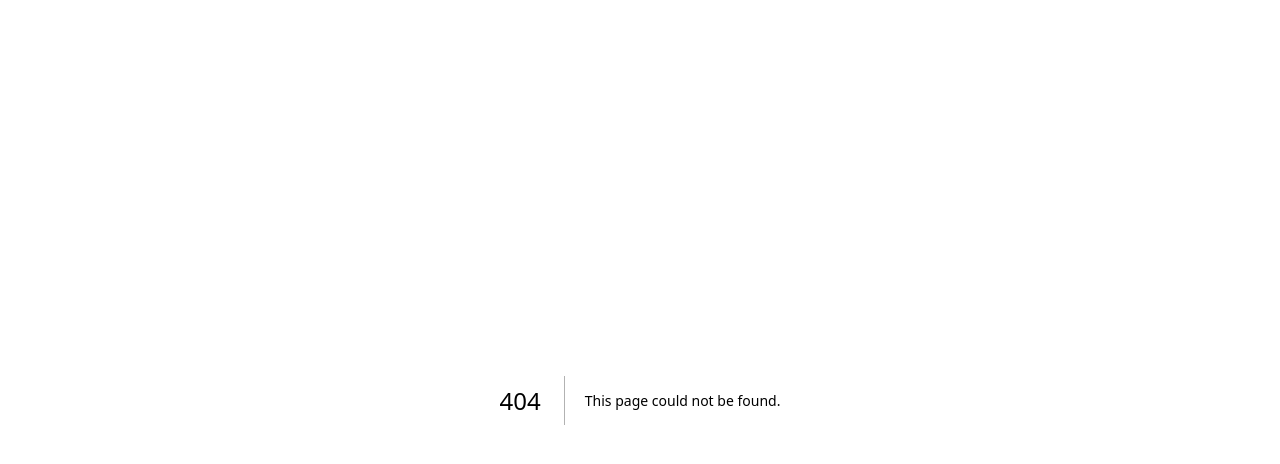
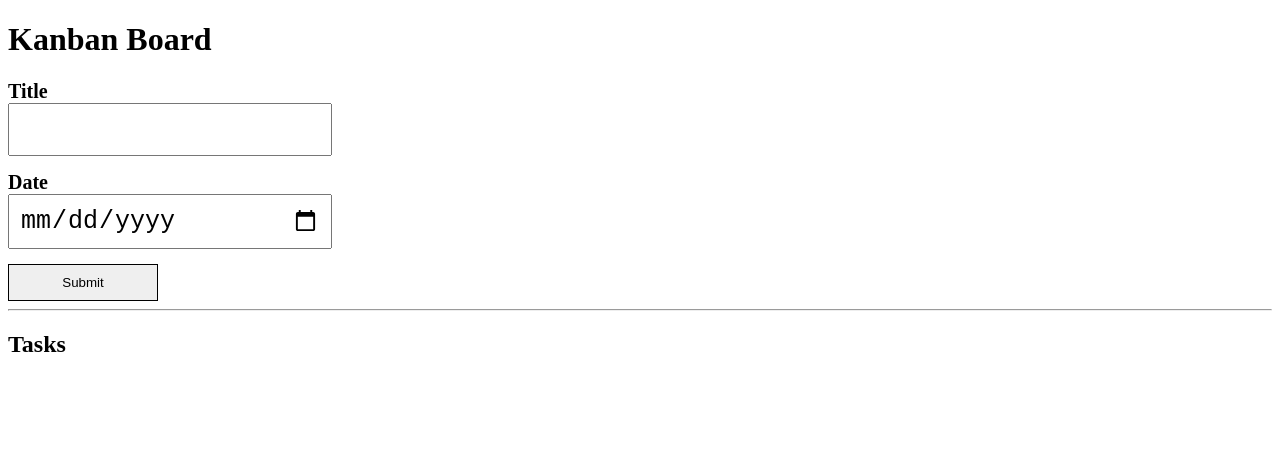
Before and after one commit to info-vivekranjan/react-problems-1, a Next.js app: page /kanban-board in a window 1280 px wide. Before the commit this address had no page. Shown: the top 464 px of the page. Built offline with nearby package versions, Linux system fonts and the light colour scheme.

Commit message:
Kanban board implementation form

```diff
--- /dev/null
+++ b/src/app/kanban-board/kanbanType.ts
@@ -0,0 +1,12 @@
+export enum STATUA_TYPES {
+  TODO = "TODO",
+  IN_PROGRESS = "IN_PROGRESS",
+  DONE = "DONE",
+}
+
+export interface KanbanDataType {
+  id: number;
+  title: string;
+  date: string;
+  status: STATUA_TYPES;
+}
--- /dev/null
+++ b/src/app/kanban-board/page.tsx
@@ -0,0 +1,94 @@
+"use client";
+
+import React, { useState } from "react";
+import { KanbanDataType, STATUA_TYPES } from "./kanbanType";
+
+export default function KanbanBoard() {
+  const [formInput, setFormInput] = useState({
+    title: "",
+    date: "",
+  });
+  const [task, setTask] = useState<KanbanDataType[]>([]);
+
+  const handleChange = (e: React.ChangeEvent<HTMLInputElement>) => {
+    const { name, value } = e.target;
+
+    setFormInput((prev) => {
+      return {
+        ...prev,
+        [name]: value,
+      };
+    });
+  };
+
+  const handleSubmit = (e: React.SyntheticEvent) => {
+    e.preventDefault();
+    console.log("Submitting...");
+
+    const payload: KanbanDataType = {
+      id: Date.now(),
+      title: formInput.title,
+      date: formInput.date,
+      status: STATUA_TYPES.TODO,
+    };
+
+    setTask((prev) => [...prev, payload]);
+    setFormInput({ title: "", date: "" });
+  };
+
+  console.log(task);
+
+  return (
+    <>
+      <h1>Kanban Board</h1>
+
+      <form onSubmit={handleSubmit}>
+        <div>
+          <label htmlFor="title">
+            <div style={{ fontSize: "20px", fontWeight: "600" }}>Title</div>
+          </label>
+          <input
+            type="text"
+            name="title"
+            id="title"
+            value={formInput.title}
+            onChange={handleChange}
+            style={{ padding: "10px", width: "300px", fontSize: "25px" }}
+          />
+        </div>
+        <div>
+          <label htmlFor="date">
+            <div
+              style={{ fontSize: "20px", fontWeight: "600", marginTop: "15px" }}
+            >
+              Date
+            </div>
+          </label>
+          <input
+            type="date"
+            name="date"
+            id="date"
+            value={formInput.date}
+            onChange={handleChange}
+            style={{ padding: "10px", width: "300px", fontSize: "25px" }}
+          />
+        </div>
+        <div>
+          <input
+            type="submit"
+            value="Submit"
+            style={{
+              marginTop: "15px",
+              padding: "10px",
+              width: "150px",
+              border: "1px solid black",
+              cursor: "pointer",
+            }}
+          />
+        </div>
+      </form>
+      <hr />
+      <h2>Tasks</h2>
+    </>
+  );
+}
```
